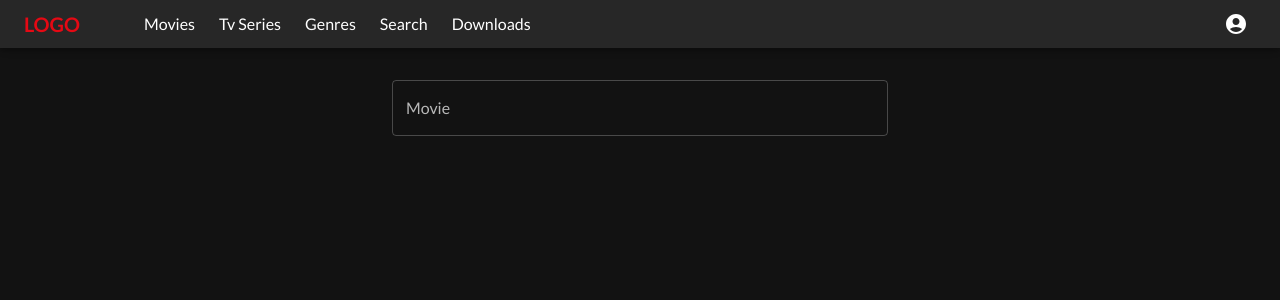
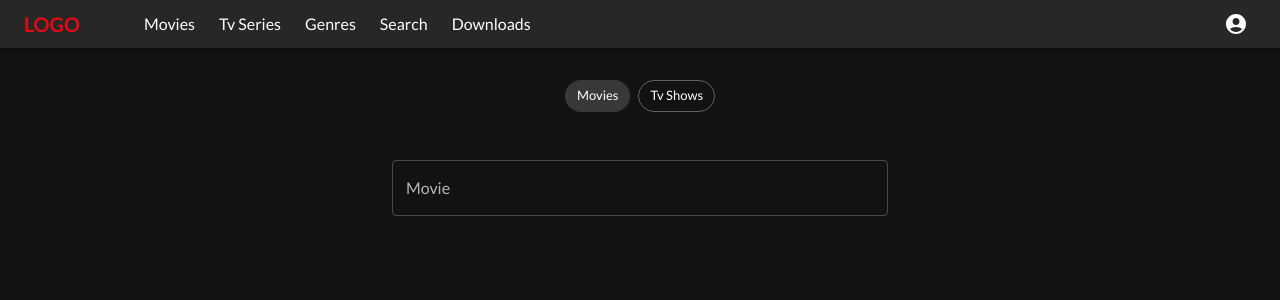
Before and after one commit to Bhaveshverma2077/Movies-App, a React (Create React App) app in the folder client/: page /movie/search in a window 1280 px wide. Shown: the top 300 px of the page. Built offline with nearby package versions, Linux system fonts and the light colour scheme.

Commit message:
now switching between movie and tvshow search is available

```diff
--- a/client/src/pages/SearchPage.tsx
+++ b/client/src/pages/SearchPage.tsx
@@ -1,18 +1,22 @@
+import { useEffect, useState } from "react";
+import { useLocation, useNavigate, useParams } from "react-router-dom";
+
 import {
   Autocomplete,
   Box,
+  Chip,
   CircularProgress,
   Grid,
   TextField,
 } from "@mui/material";
-import { useEffect, useState } from "react";
-import store from "../store";
+
+import OneGenreItem from "../components/OneGenreItem";
+
 import { moviesType } from "../store/movies-slice";
-import OneGenreItem from "../components/OneGenreItem";
-import { useNavigate, useParams } from "react-router-dom";
-import PaddingTopWrapper from "../components/PaddingTopWrapper";
+import { tvShowsType } from "../store/tv-shows-slice";
 
 const SearchPage: React.FC = () => {
+  const route = useLocation().pathname;
   const routeParams = useParams<{ searchString: string }>();
 
   const navigate = useNavigate();
@@ -21,22 +25,31 @@ const SearchPage: React.FC = () => {
     routeParams.searchString ?? ""
   );
   const [isLoading, setIsLoading] = useState(false);
+  const [movieOrTvShow, setMovieOrTvShow] = useState<"movie" | "tv-show">(
+    route.startsWith("/movie") ? "movie" : "tv-show"
+  );
   const [searchMovies, setSearchMovies] = useState<Array<moviesType>>([]);
+  const [searchTvShows, setSearchTvShows] = useState<Array<tvShowsType>>([]);
 
   useEffect(() => {
     let timer = setTimeout(() => {
-      navigate(`/movie/search/${searchString}`);
+      navigate(`/${movieOrTvShow}/search/${searchString}`);
       if (searchString == "") {
         return;
       }
       setIsLoading(true);
 
-      fetch(`http://192.168.1.7:9000/movies/search/${searchString}`)
+      fetch(`http://localhost:9000/${movieOrTvShow}s/search/${searchString}`)
         .then((res) => {
           return res.json();
         })
-        .then((body: Array<moviesType>) => {
-          setSearchMovies(body);
+        .then((body: Array<moviesType | tvShowsType>) => {
+          if (movieOrTvShow == "movie") {
+            setSearchMovies(body as Array<moviesType>);
+            setIsLoading(false);
+            return;
+          }
+          setSearchTvShows(body as Array<tvShowsType>);
           setIsLoading(false);
         });
     }, 500);
@@ -48,6 +61,26 @@ const SearchPage: React.FC = () => {
 
   return (
     <Box className="flex flex-col w-full items-center gap-12 px-8 lg:px-36">
+      <Box className="flex gap-2">
+        <Chip
+          label="Movies"
+          variant={movieOrTvShow == "movie" ? "filled" : "outlined"}
+          onClick={() => {
+            setMovieOrTvShow("movie");
+            setSearchString("");
+          }}
+          clickable
+        />
+        <Chip
+          label="Tv Shows"
+          variant={movieOrTvShow == "movie" ? "outlined" : "filled"}
+          onClick={() => {
+            setSearchString("");
+            setMovieOrTvShow("tv-show");
+          }}
+          clickable
+        />
+      </Box>
       <Box className="flex w-full lg:w-[50%]">
         <Autocomplete
           freeSolo
@@ -57,7 +90,11 @@ const SearchPage: React.FC = () => {
           onInputChange={(_, newValue) => {
             return setSearchString(newValue);
           }}
-          options={searchMovies.map((movie) => movie.title)}
+          options={
+            movieOrTvShow == "movie"
+              ? searchMovies.map((movie) => movie.title)
+              : searchTvShows.map((tvShow) => tvShow.name)
+          }
           renderInput={(params) => (
             <TextField
               {...params}
@@ -70,19 +107,25 @@ const SearchPage: React.FC = () => {
                   </>
                 ),
               }}
-              label="Movie"
+              label={movieOrTvShow == "movie" ? "Movie" : "Tv Show"}
             />
           )}
         />
       </Box>
 
       <Grid container>
-        {searchMovies.map((movie) => (
-          <Grid key={movie.id} item xs={4} md={3} lg={2}>
-            {" "}
-            <OneGenreItem genre={{}} movie={movie} />
-          </Grid>
-        ))}
+        {movieOrTvShow == "movie" &&
+          searchMovies.map((movie) => (
+            <Grid key={movie.id} item xs={4} md={3} lg={2}>
+              <OneGenreItem genre={{}} movie={movie} />
+            </Grid>
+          ))}
+        {movieOrTvShow == "tv-show" &&
+          searchTvShows.map((tvShow) => (
+            <Grid key={tvShow.id} item xs={4} md={3} lg={2}>
+              <OneGenreItem genre={{}} tvShow={tvShow} />
+            </Grid>
+          ))}
       </Grid>
     </Box>
   );
```
